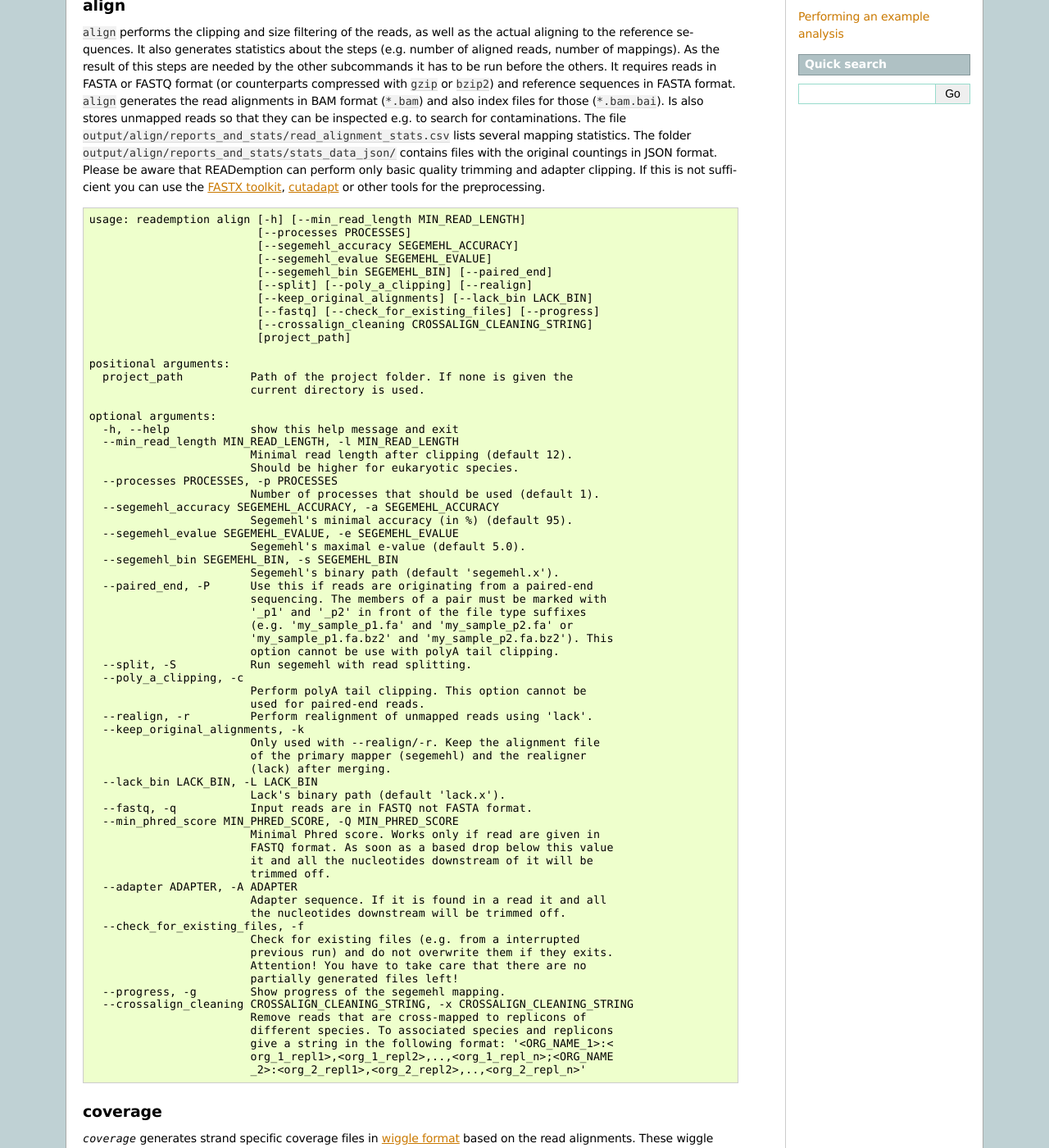
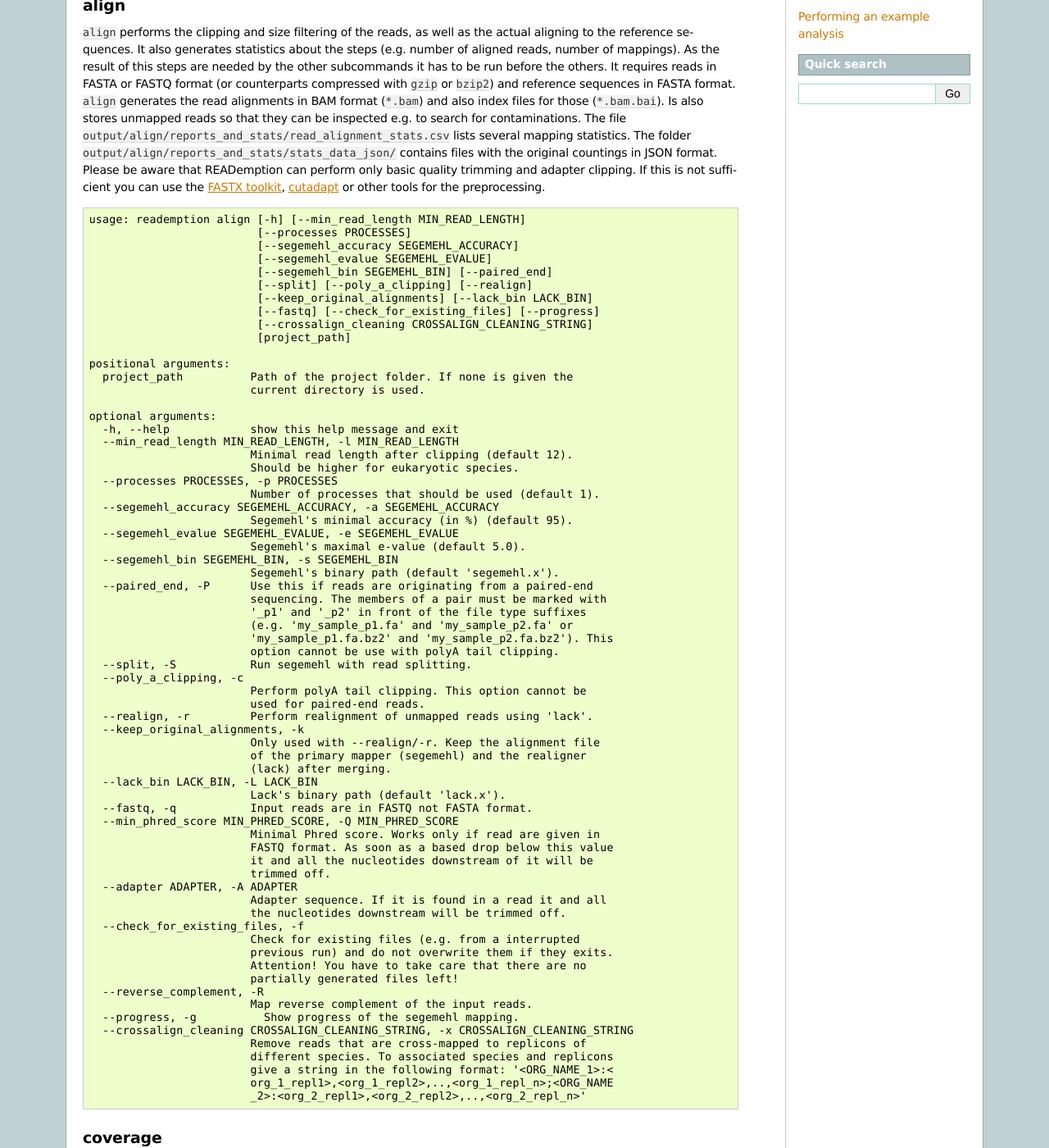
Before and after one commit to foerstner-lab/READemption, a Sphinx documentation site: the page built from docs/source/subcommands.rst, in a window 1280 px wide and 1400 px high, scrolled down 464 px. Shown: the whole window at 82% size. Built offline with Sphinx 7.4.7, drawn with Linux system fonts in a browser that asks for light colours; pages that are not in the unit, such as notebooks, are missing from menus.

Commit message:
Update documentation

```diff
--- a/docs/source/subcommands.rst
+++ b/docs/source/subcommands.rst
@@ -113,7 +113,9 @@ preprocessing.
                           previous run) and do not overwrite them if they exits.
                           Attention! You have to take care that there are no
                           partially generated files left!
-    --progress, -g        Show progress of the segemehl mapping.
+    --reverse_complement, -R
+                          Map reverse complement of the input reads.
+    --progress, -g          Show progress of the segemehl mapping.
     --crossalign_cleaning CROSSALIGN_CLEANING_STRING, -x CROSSALIGN_CLEANING_STRING
                           Remove reads that are cross-mapped to replicons of
                           different species. To associated species and replicons
```
